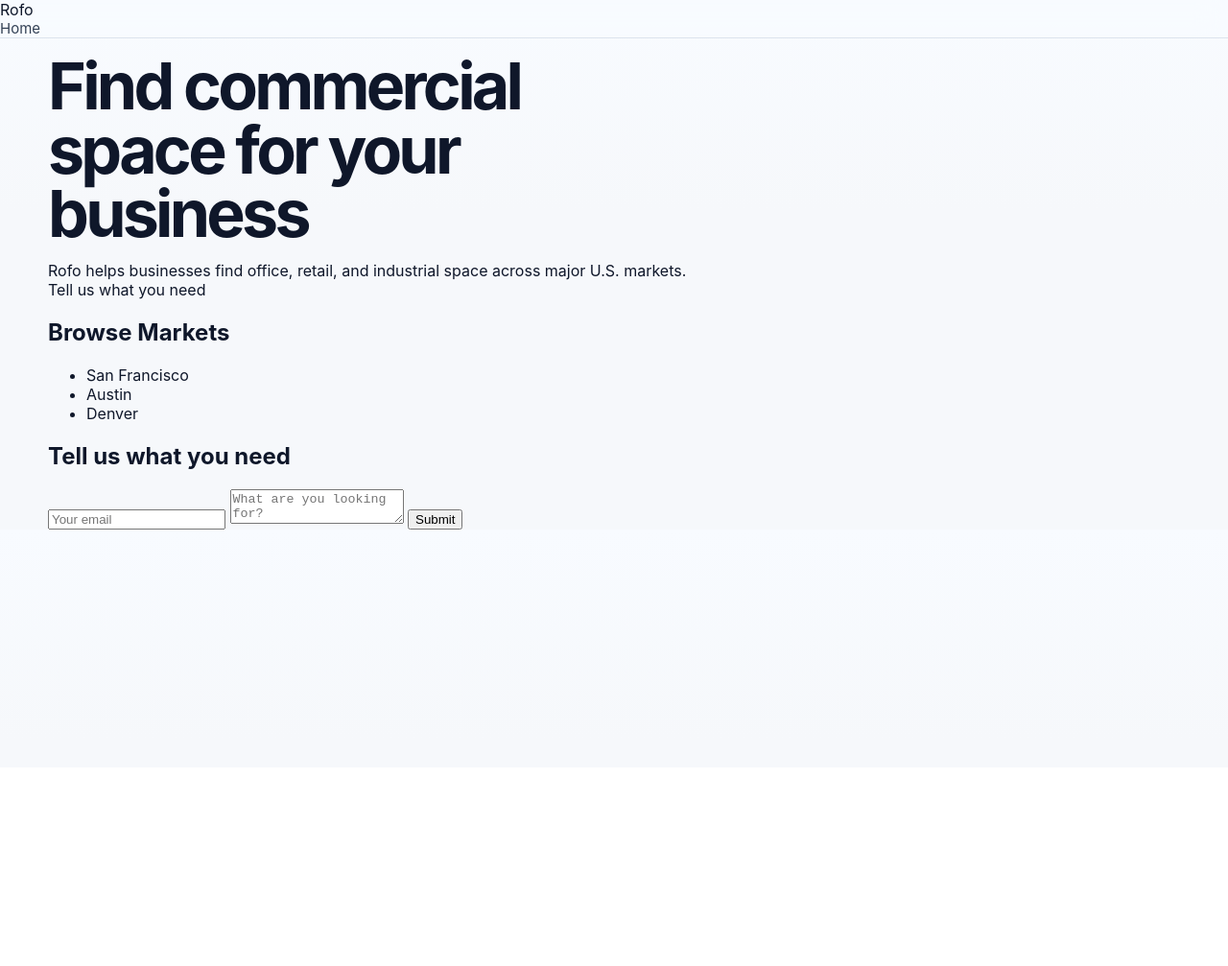
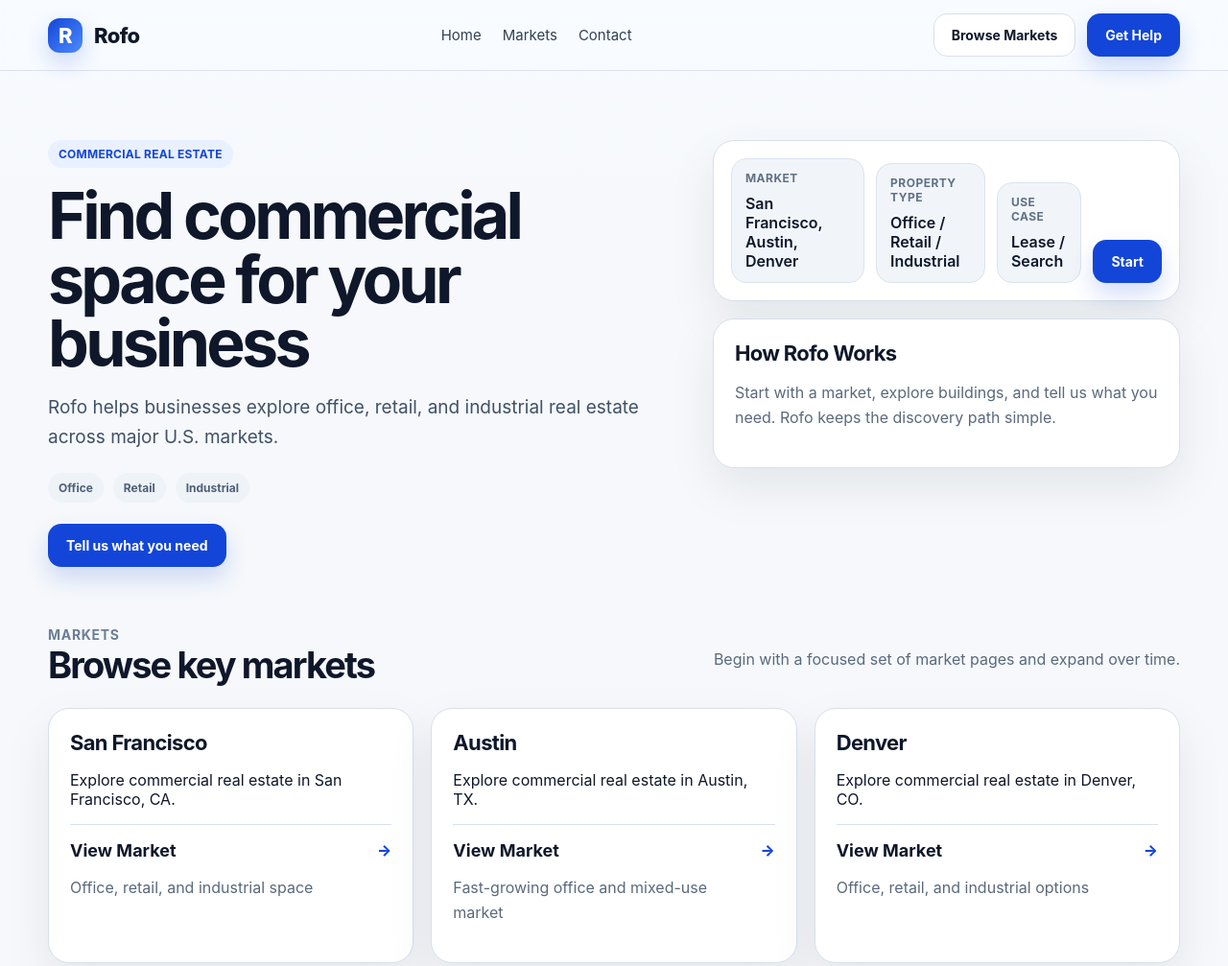
Before and after one commit to adbernier/rofo-clean, a plain HTML site: page index.html in a window 1280 px wide. Shown: the top 1007 px of the page at 96% size. Before the commit the page ends 800 px from the top, so only its background shows below. Drawn offline with Linux system fonts and the light colour scheme.

Commit message:
Add files via upload

```diff
--- a/index.html
+++ b/index.html
@@ -1,58 +1,198 @@
 <!DOCTYPE html>
-<html>
+<html lang="en">
 <head>
-  <title>Rofo | Commercial Real Estate</title>
+  <meta charset="UTF-8">
   <meta name="viewport" content="width=device-width, initial-scale=1">
-  <meta charset="UTF-8">
-
+  <title>Rofo | Find Commercial Real Estate</title>
+  <meta name="description" content="Rofo helps businesses find office, retail, and industrial space across U.S. markets.">
   <link rel="stylesheet" href="/styles.css">
-
 </head>
-
 <body>
 
-<div class="topbar">
-  <div class="topbar-inner">
-    <a class="brand" href="/">Rofo</a>
-    <div class="nav">
+  <header class="topbar">
+    <div class="container nav-wrap">
+      <a class="logo" href="/">
+        <span class="logo-badge">R</span>
+        <span>Rofo</span>
+      </a>
+
+      <nav class="nav">
         <a href="/">Home</a>
+        <a href="#markets">Markets</a>
+        <a href="#contact">Contact</a>
+      </nav>
+
+      <div class="actions">
+        <a class="btn btn-secondary" href="#markets">Browse Markets</a>
+        <a class="btn btn-primary" href="#contact">Get Help</a>
+      </div>
+    </div>
+  </header>
+
+  <main>
+    <section class="page-hero">
+      <div class="container hero-grid">
+        <div>
+          <div class="eyebrow">Commercial Real Estate</div>
+          <h1>Find commercial space for your business</h1>
+          <p class="lead">
+            Rofo helps businesses explore office, retail, and industrial real estate across major U.S. markets.
+          </p>
+
+          <div class="hero-subnav">
+            <span class="pill">Office</span>
+            <span class="pill">Retail</span>
+            <span class="pill">Industrial</span>
+          </div>
+
+          <div style="margin-top: 22px;">
+            <a class="btn btn-primary" href="#contact">Tell us what you need</a>
+          </div>
+        </div>
+
+        <div class="hero-side">
+          <div class="search-card">
+            <div class="search-row">
+              <div class="field">
+                <label>Market</label>
+                <span>San Francisco, Austin, Denver</span>
+              </div>
+              <div class="field">
+                <label>Property Type</label>
+                <span>Office / Retail / Industrial</span>
+              </div>
+              <div class="field">
+                <label>Use Case</label>
+                <span>Lease / Search</span>
+              </div>
+              <a class="btn btn-primary" href="#contact">Start</a>
+            </div>
+          </div>
+
+          <div class="panel">
+            <h3>How Rofo Works</h3>
+            <p>
+              Start with a market, explore buildings, and tell us what you need.
+              Rofo keeps the discovery path simple.
+            </p>
           </div>
         </div>
       </div>
+    </section>
 
+    <section class="section" id="markets">
       <div class="container">
-
-  <div class="hero">
-    <h1>Find commercial space for your business</h1>
-    <div class="subhead">
-      Rofo helps businesses find office, retail, and industrial space across major U.S. markets.
+        <div class="section-head">
+          <div>
+            <div class="kicker">Markets</div>
+            <h2>Browse key markets</h2>
           </div>
-    <a class="button" href="#contact">Tell us what you need</a>
+          <p>
+            Begin with a focused set of market pages and expand over time.
+          </p>
         </div>
 
-  <div class="grid">
-
-    <div class="card">
-      <h2>Browse Markets</h2>
-      <ul>
-        <li><a href="/commercial-real-estate/CA/San-Francisco/">San Francisco</a></li>
-        <li><a href="/commercial-real-estate/TX/Austin/">Austin</a></li>
-        <li><a href="/commercial-real-estate/CO/Denver/">Denver</a></li>
-      </ul>
+        <div class="grid-3">
+          <div class="market-card">
+            <h3><a href="/commercial-real-estate/CA/San-Francisco/">San Francisco</a></h3>
+            <p>Explore commercial real estate in San Francisco, CA.</p>
+            <a class="city-link" href="/commercial-real-estate/CA/San-Francisco/">
+              <div>
+                <h4>View Market</h4>
+                <p class="muted">Office, retail, and industrial space</p>
+              </div>
+              <span class="arrow">→</span>
+            </a>
           </div>
 
-    <div class="card" id="contact">
-      <h2>Tell us what you need</h2>
-      <form>
-        <input placeholder="Your email">
-        <textarea placeholder="What are you looking for?"></textarea>
-        <button>Submit</button>
-      </form>
+          <div class="market-card">
+            <h3><a href="/commercial-real-estate/TX/Austin/">Austin</a></h3>
+            <p>Explore commercial real estate in Austin, TX.</p>
+            <a class="city-link" href="/commercial-real-estate/TX/Austin/">
+              <div>
+                <h4>View Market</h4>
+                <p class="muted">Fast-growing office and mixed-use market</p>
+              </div>
+              <span class="arrow">→</span>
+            </a>
           </div>
 
+          <div class="market-card">
+            <h3><a href="/commercial-real-estate/CO/Denver/">Denver</a></h3>
+            <p>Explore commercial real estate in Denver, CO.</p>
+            <a class="city-link" href="/commercial-real-estate/CO/Denver/">
+              <div>
+                <h4>View Market</h4>
+                <p class="muted">Office, retail, and industrial options</p>
+              </div>
+              <span class="arrow">→</span>
+            </a>
+          </div>
+        </div>
+      </div>
+    </section>
+
+    <section class="section" id="contact">
+      <div class="container split-band">
+        <div class="cta-band">
+          <div class="kicker" style="color:#d9e6ff;">Get Help</div>
+          <h2 style="margin:10px 0 12px;">Tell us what you need</h2>
+          <p>
+            Share your market, timing, size range, or type of space and Rofo can help point you in the right direction.
+          </p>
         </div>
 
+        <div class="form-card">
+          <h3>Inquiry Form</h3>
+          <div class="form-grid">
+            <div class="field">
+              <label>Email</label>
+              <input type="email" placeholder="Your email">
             </div>
+            <div class="field">
+              <label>Market</label>
+              <input type="text" placeholder="City or region">
+            </div>
+          </div>
+
+          <div class="field" style="margin-top:12px;">
+            <label>What are you looking for?</label>
+            <textarea placeholder="Office, retail, industrial, timing, size, neighborhood, etc."></textarea>
+          </div>
+
+          <div style="margin-top:14px;">
+            <button class="btn btn-primary">Submit</button>
+          </div>
+        </div>
+      </div>
+    </section>
+  </main>
+
+  <footer class="footer">
+    <div class="container footer-grid">
+      <div>
+        <div class="logo" style="color:#fff;">
+          <span class="logo-badge">R</span>
+          <span>Rofo</span>
+        </div>
+        <p class="note">Helping businesses find commercial space since 2007.</p>
+      </div>
+      <div>
+        <h4>Markets</h4>
+        <a href="/commercial-real-estate/CA/San-Francisco/">San Francisco</a>
+        <a href="/commercial-real-estate/TX/Austin/">Austin</a>
+        <a href="/commercial-real-estate/CO/Denver/">Denver</a>
+      </div>
+      <div>
+        <h4>Company</h4>
+        <a href="/">Home</a>
+      </div>
+      <div>
+        <h4>Contact</h4>
+        <a href="#contact">Get Help</a>
+      </div>
+    </div>
+  </footer>
 
 </body>
 </html>
```
Lines whose indentation alone changed are shown as unchanged.
